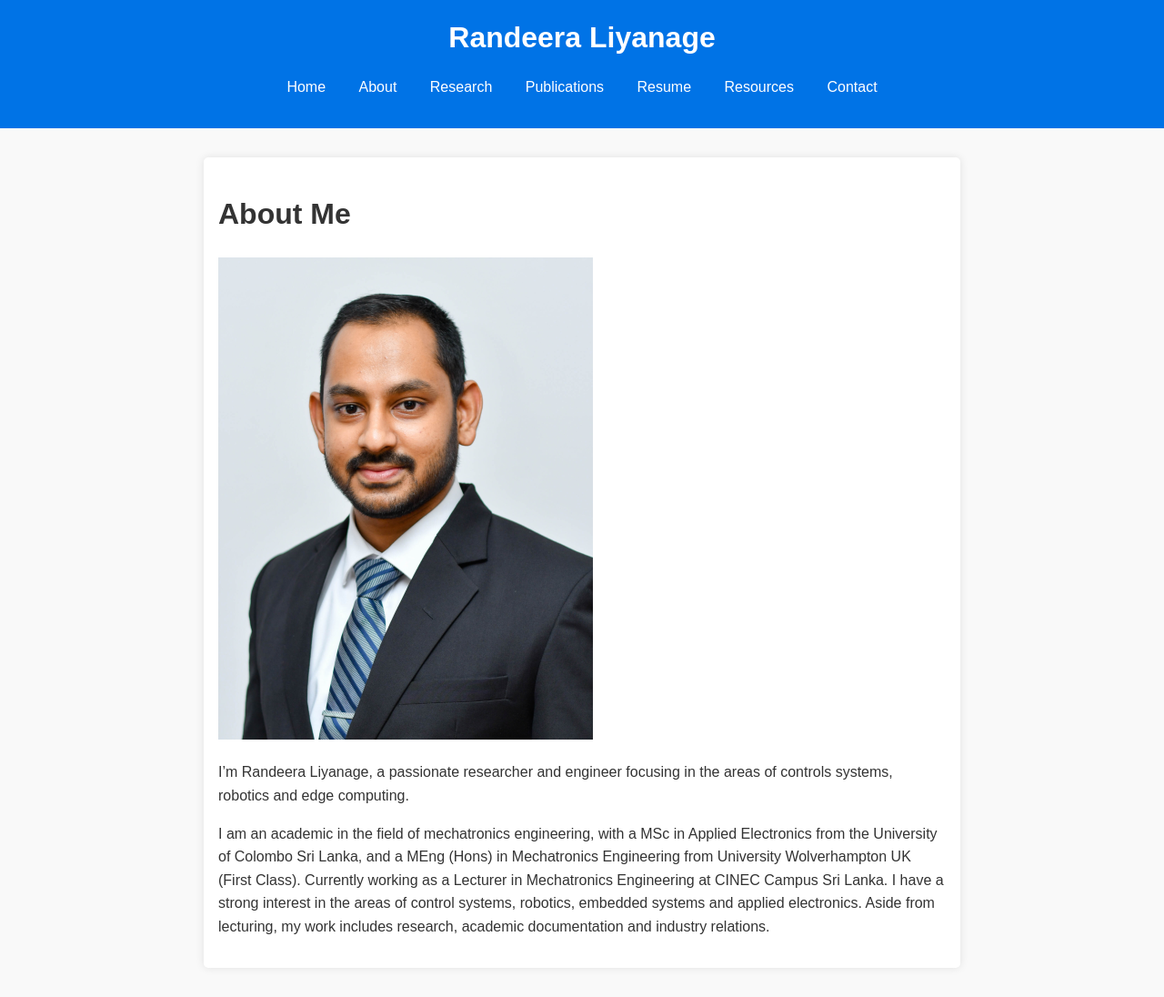
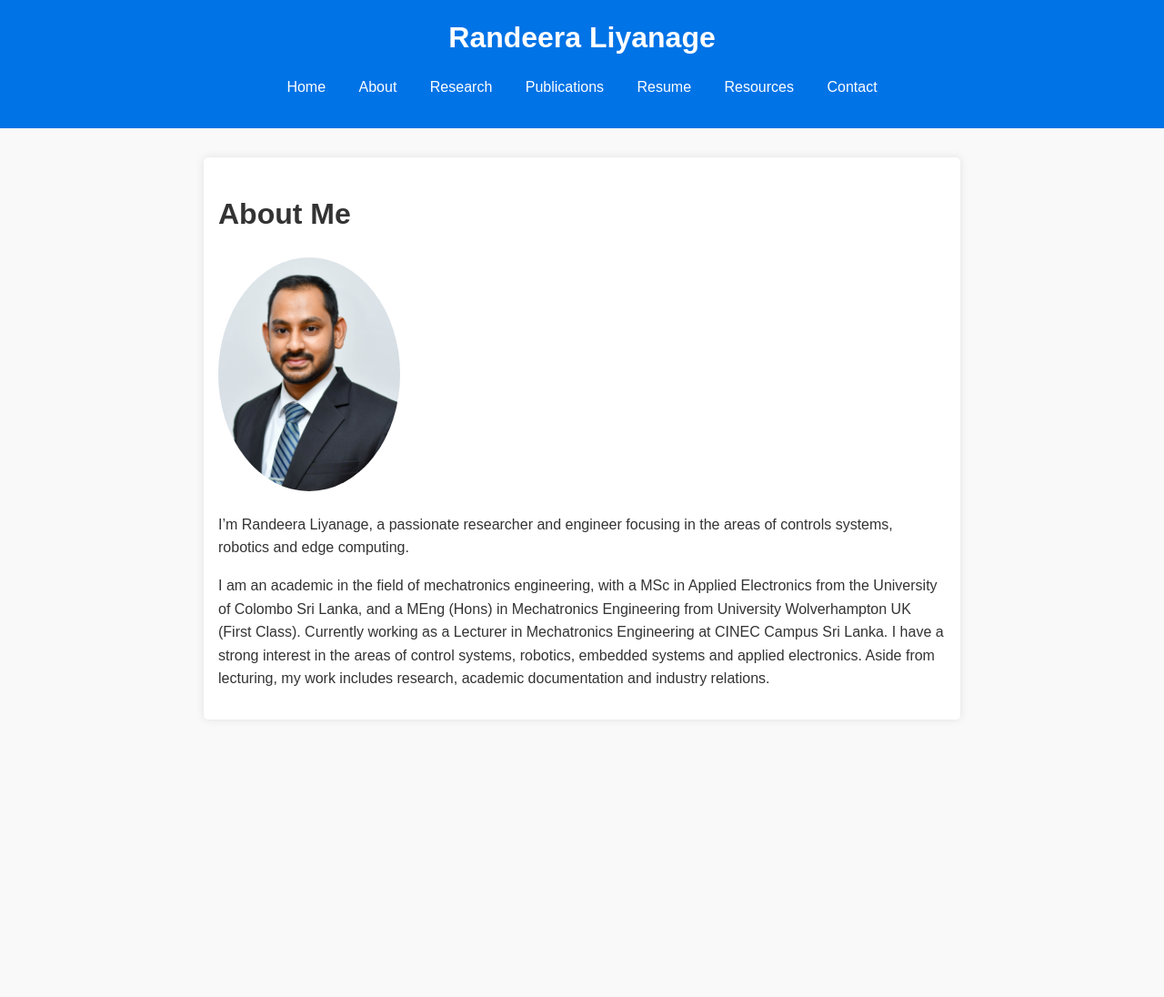
Before and after one commit to randeeraliyanage/randeeraliyanage.github.io, a Jekyll site: the page built from about.md, in a window 1280 px wide. Shown: the whole page at 91% size. Built offline with Jekyll 4.4.1, drawn with Linux system fonts in a browser that asks for light colours; after the commit the page ends 900 px from its top, so only the background shows below that.

Commit message:
Update about.md

```diff
--- a/about.md
+++ b/about.md
@@ -5,7 +5,7 @@ title: About
 
 # About Me
 
-![My Photo](assets/img/CVPhoto2024Jan.png)
+![My Photo](assets/img/CVPhoto2024Jan.png){: style="width: 200px; border-radius: 50%;" }
 
 I’m Randeera Liyanage, a passionate researcher and engineer focusing in the areas of controls systems, robotics and edge computing.
 
```
